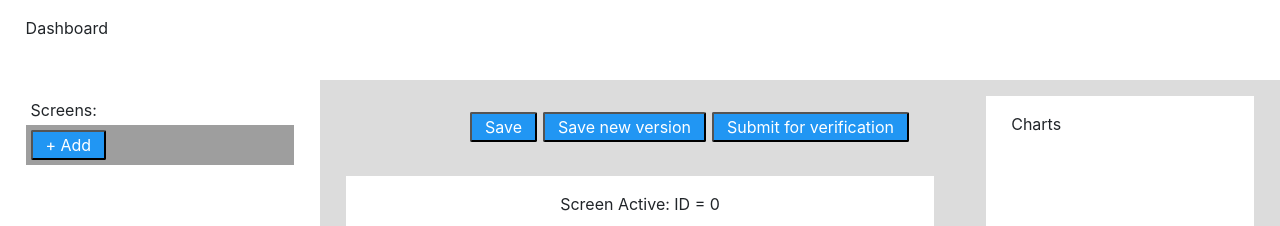
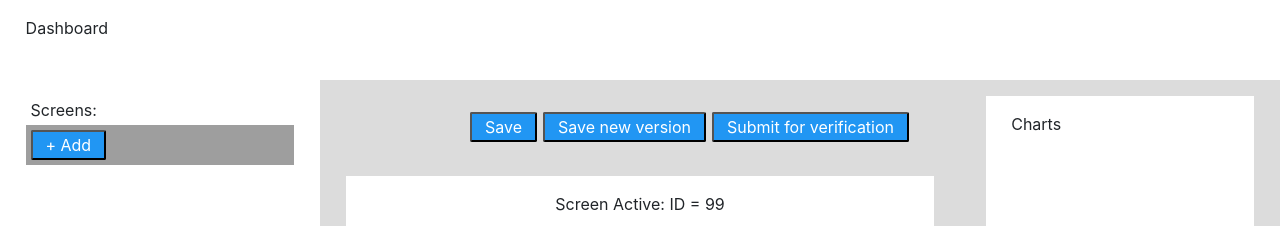
Before and after one commit to npgr/widgets, a React app: page / in a window 1280 px wide. Shown: the top 226 px of the page. Built offline with nearby package versions, Linux system fonts and the light colour scheme.

Commit message:
Configure React hooks useState & useContext on CentralArea

```diff
--- a/src/js/components/CentralArea/CentralArea.js
+++ b/src/js/components/CentralArea/CentralArea.js
@@ -1,34 +1,25 @@
-import React from "react";
-import { connect } from "react-redux";
-import PropTypes from "prop-types";
-import { Block, Button } from "../StyledComponents";
+import React, { useContext } from 'react'
+import WidgetsContext from '../../context/WidgetsContext'
+import { Block, Button } from '../StyledComponents'
 
-const mapStateToProps = ({ screens }) => ({
-  screens
-});
-
-const CentralArea = ({ screens }) => (
-  <Block
-    width="50vw"
-    height="90vh"
-    align="center"
-    bgColor="gainsboro"
-    pright="0"
-  >
-    <Block align="right" height="10vh" pright="0">
-      <Button>Save</Button>
-      <Button mleft=".5vw">Save new version</Button>
-      <Button mleft=".5vw">Submit for verification</Button>
+export default () => {
+  const screens = useContext(WidgetsContext)
+  return (
+    <Block
+      width='50vw'
+      height='90vh'
+      align='center'
+      bgColor='gainsboro'
+      pright='0'
+    >
+      <Block align='right' height='10vh' pright='0'>
+        <Button onClick={() => screens.addScreen('prueba')}>Save</Button>
+        <Button mleft='.5vw'>Save new version</Button>
+        <Button mleft='.5vw'>Submit for verification</Button>
+      </Block>
+      <Block bgColor='white' height='75vh'>
+        {`Screen Active: ID = ${screens.activeId}`}
+      </Block>
     </Block>
-    <Block bgColor="white" height="75vh">
-      {`Screen Active: ID = ${screens.activeId}`}
-    </Block>
-  </Block>
-);
-
-CentralArea.propTypes = {
-  // pending define shapeoff
-  screens: PropTypes.object.isRequired
-};
-
-export default connect(mapStateToProps)(CentralArea);
+  )
+}
--- a/src/js/containers/App.js
+++ b/src/js/containers/App.js
@@ -1,4 +1,5 @@
-import React, { Fragment } from 'react'
+import React from 'react'
+import GlobalState from '../context/GlobalState'
 import { Header } from '../components/Header'
 import { LeftBar } from '../components/LeftBar'
 import { RightBar } from '../components/RightBar'
@@ -7,13 +8,15 @@ import { Block } from '../components/StyledComponents'
 
 export default () => {
   return (
-    <Fragment>
-      <Header />
-      <Block flex padding='0'>
-        <LeftBar />
-        <CentralArea />
-        <RightBar />
+    <GlobalState>
+      <Block margin='0' padding='0'>
+        <Header />
+        <Block flex padding='0'>
+          <LeftBar />
+          <CentralArea />
+          <RightBar />
+        </Block>
       </Block>
-    </Fragment>
+    </GlobalState>
   )
 }
--- /dev/null
+++ b/src/js/context/GlobalState.js
@@ -0,0 +1,24 @@
+import React, { useState } from 'react'
+import WidgetsContext from './WidgetsContext'
+
+export default ({ children }) => {
+  const [screens, setScreens] = useState([])
+
+  const addScreen = name => {
+    setScreens([...screens, { name }])
+  }
+
+  const initialState = {
+    activeId: 99,
+    screens,
+    addScreen
+  }
+
+  console.log('Screens: ', screens)
+
+  return (
+    <WidgetsContext.Provider value={initialState}>
+      {children}
+    </WidgetsContext.Provider>
+  )
+}
--- /dev/null
+++ b/src/js/context/WidgetsContext.js
@@ -0,0 +1,3 @@
+import React from 'react'
+
+export default React.createContext()
```
Also changed, not shown: 1 other file (tests, documents, lock files or other folders).
